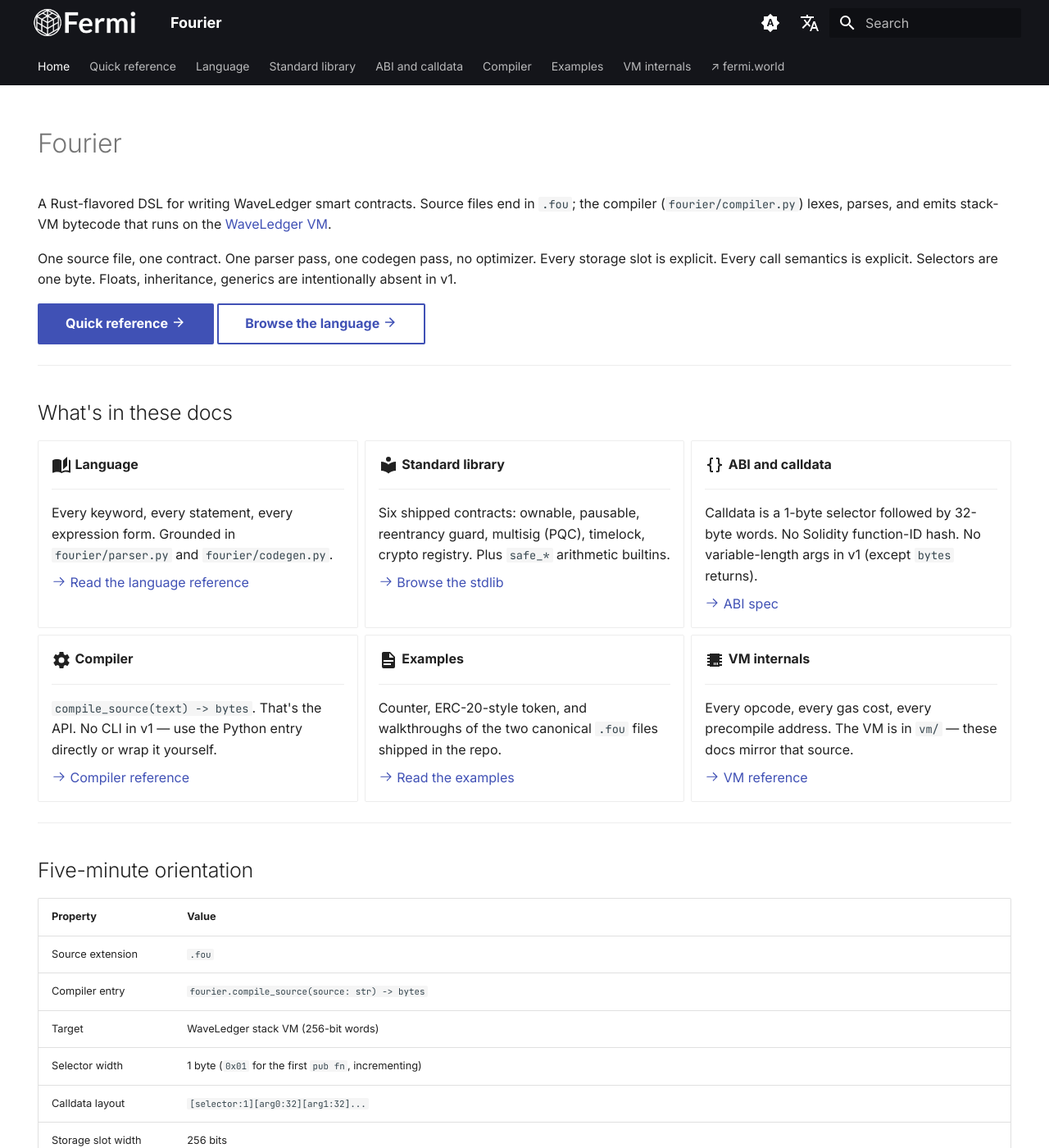
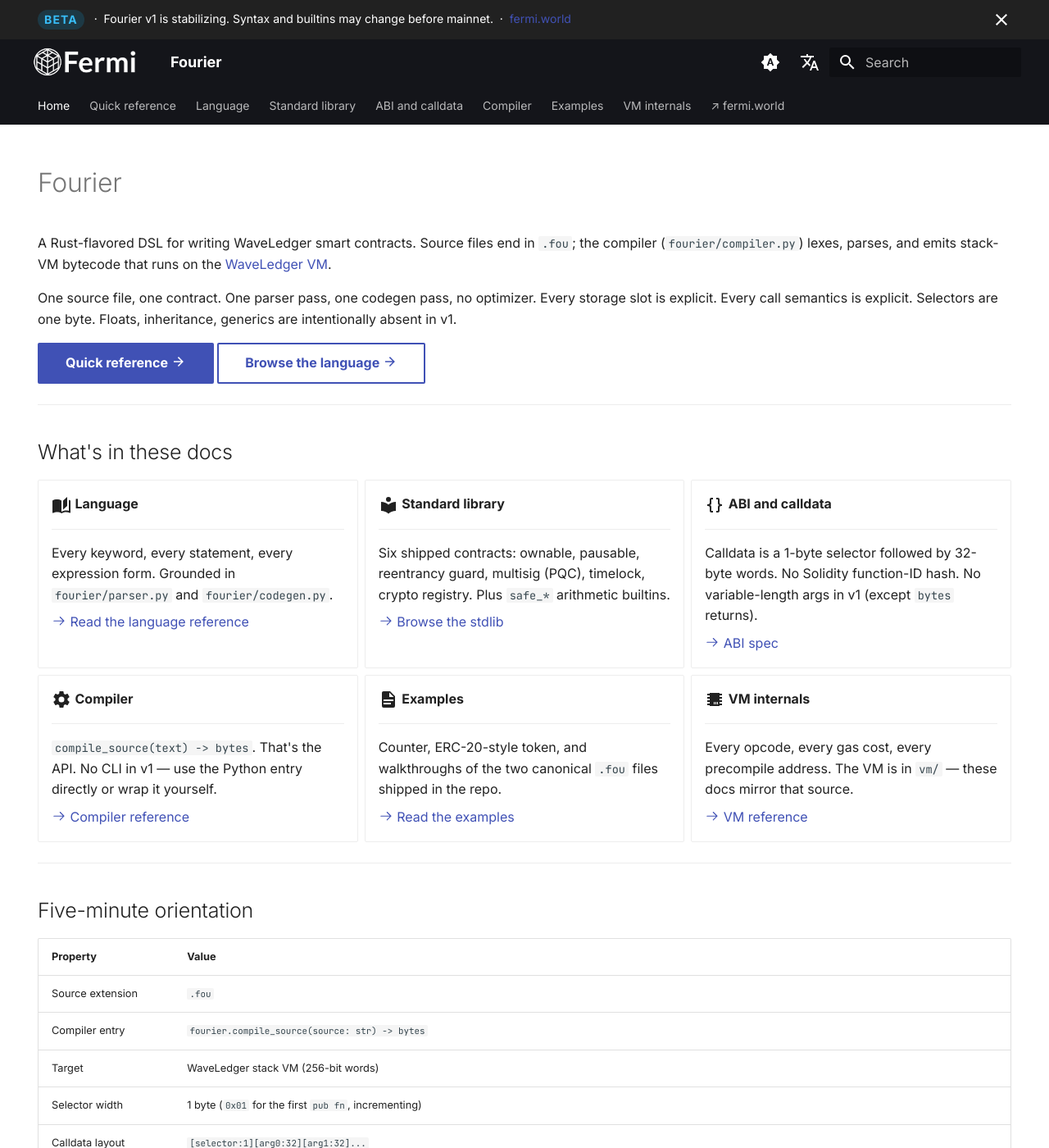
Before and after one commit to DosseyRichards/Fermi-Fourier, an MkDocs documentation site: the page built from docs/index.md, in a window 1280 px wide and 1400 px high. Shown: the whole window at 82% size. Built offline with MkDocs 1.6.1 and Material for MkDocs 9.7.7, drawn with Linux system fonts in a browser that asks for light colours; comment, search, counter and statistics services are not loaded.

Commit message:
add Beta announcement bar with fermi.world link

```diff
--- a/docs/stylesheets/extra.css
+++ b/docs/stylesheets/extra.css
@@ -8,3 +8,18 @@
   height: 2.4rem;
   width: auto;
 }
+
+/* Beta pill inside the announcement bar */
+.md-banner__beta {
+  display: inline-block;
+  padding: 1px 8px;
+  margin-right: 4px;
+  border-radius: 999px;
+  background: rgba(14, 165, 233, 0.18);
+  color: #38bdf8;
+  font-size: 0.7rem;
+  font-weight: 700;
+  letter-spacing: 0.08em;
+  text-transform: uppercase;
+  vertical-align: middle;
+}
--- a/mkdocs.yml
+++ b/mkdocs.yml
@@ -7,6 +7,7 @@ docs_dir: docs
 
 theme:
   name: material
+  custom_dir: overrides
   logo: assets/fermi_logo.png
   favicon: assets/fermi_icon_black.png
   font:
@@ -46,6 +47,7 @@ theme:
     - search.suggest
     - search.highlight
     - search.share
+    - announce.dismiss
     - content.code.copy
     - content.code.annotate
     - content.tabs.link
--- /dev/null
+++ b/overrides/main.html
@@ -0,0 +1,12 @@
+{% extends "base.html" %}
+
+{# Beta banner — renders as Material's announcement bar at the top of every
+   page. Dismissible (the `announce.dismiss` feature is enabled in
+   mkdocs.yml). #}
+{% block announce %}
+  <span class="md-banner__beta">Beta</span>
+  &nbsp;&middot;&nbsp; Fourier v1 is stabilizing. Syntax and builtins
+  may change before mainnet.
+  &nbsp;&middot;&nbsp;
+  <a href="https://fermi.world">fermi.world</a>
+{% endblock %}
```
